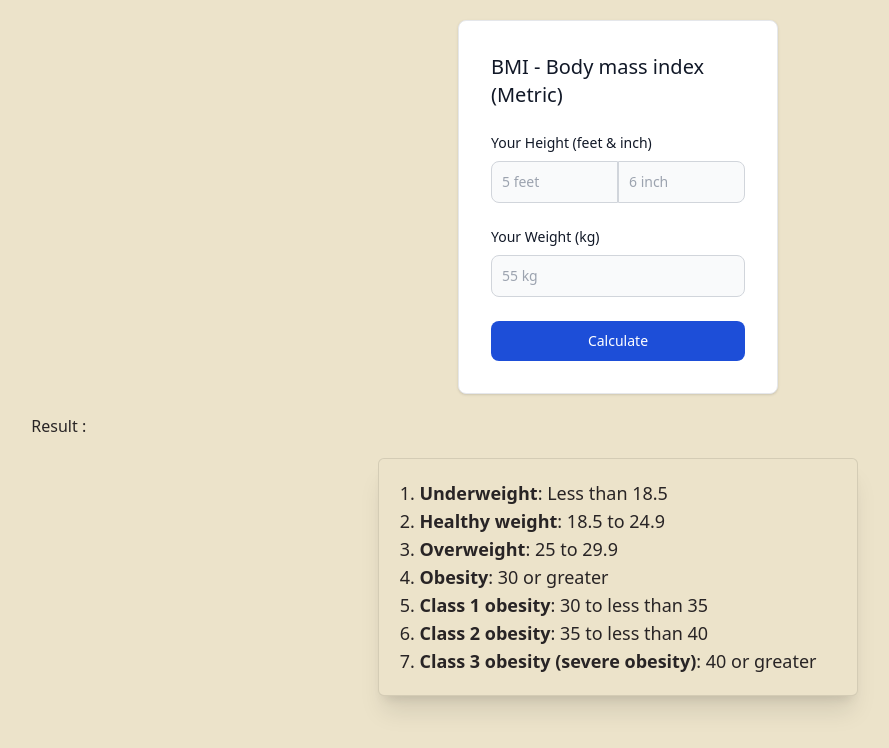
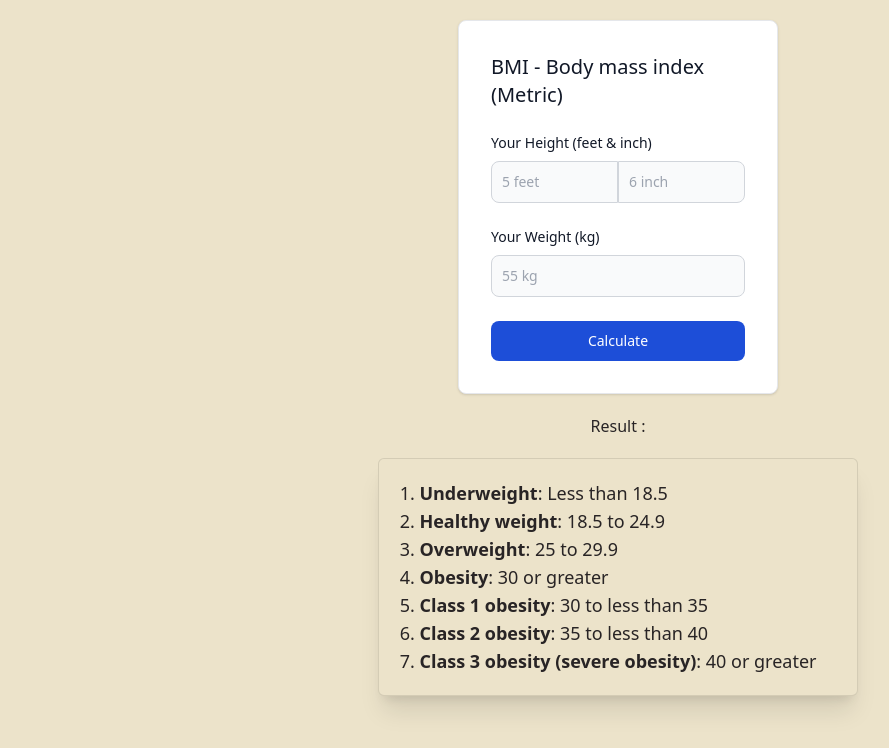
Before and after one commit to rakib00-dev/react-bmi-00, a React (Vite) app: page / in a window 1280 px wide. Shown: the top 748 px of the page, without its empty margins (22-911 px from the left). Built offline with nearby package versions, Linux system fonts and the light colour scheme.

Commit message:
updated the text to center

```diff
--- a/src/Components/Card.jsx
+++ b/src/Components/Card.jsx
@@ -112,7 +112,7 @@ const Card = () => {
         </form>
       </div>
       <div className="w-full h-fit">
-        <h1>
+        <h1 className="text-center">
           {' '}
           Result :{' '}
           <strong>
```
